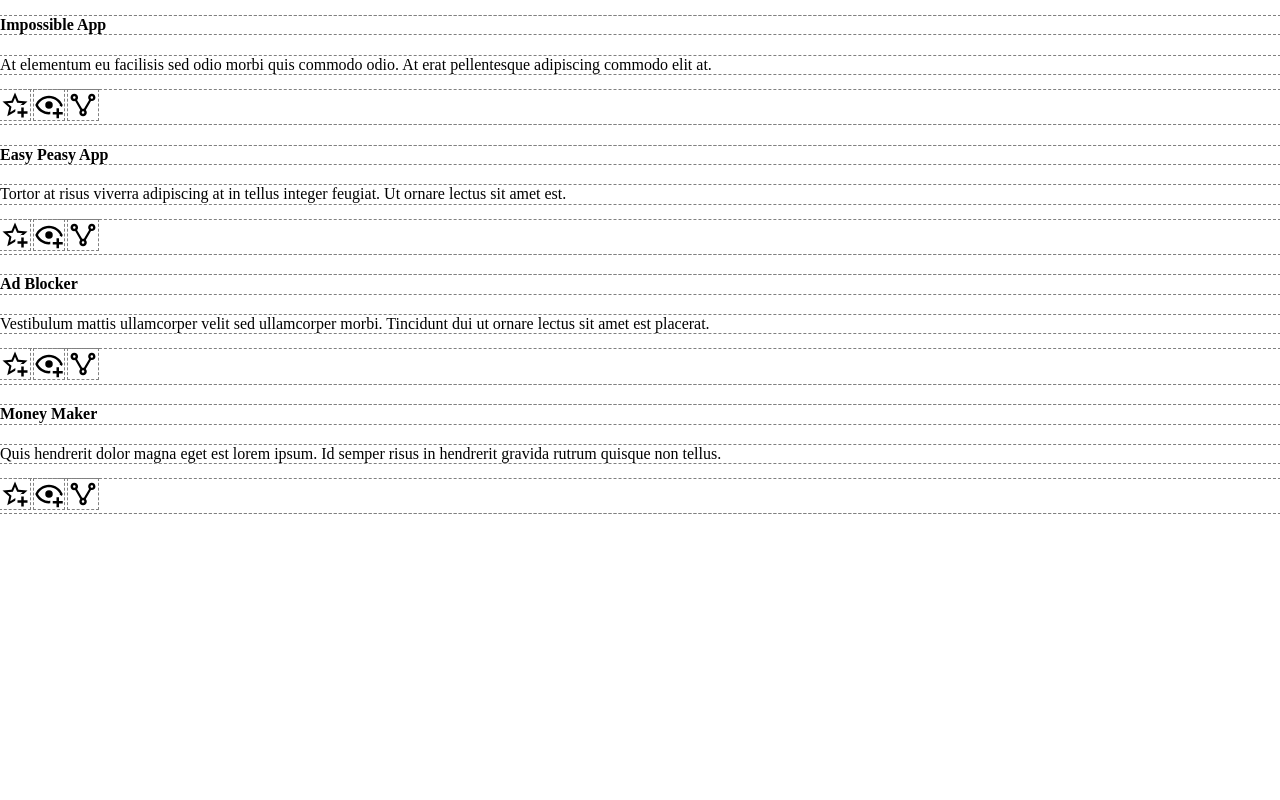
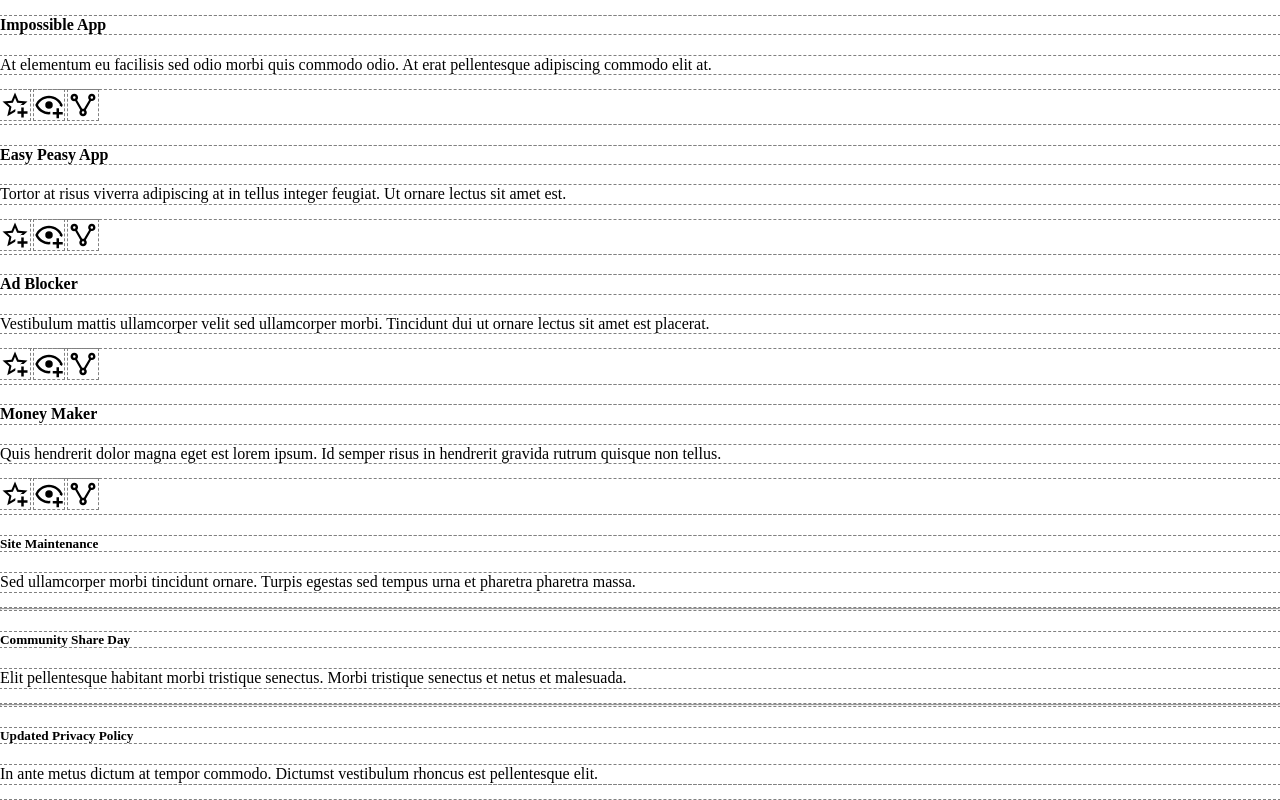
Before and after one commit to wmartyr/top-admin-dashboard, a plain HTML site: page index.html in a window 1280 px wide. Shown: the part 1052-1852 px from the top of the page. Before the commit the page ends 1566 px from the top, so only its background shows below. Drawn offline with Linux system fonts and the light colour scheme.

Commit message:
Code Announcements section in html

```diff
--- a/index.html
+++ b/index.html
@@ -118,7 +118,16 @@
                 </div>
             </div>
         </div>
-        <div class="announcements"></div>
+        <div class="announcements">
+            <h5>Site Maintenance</h5>
+            <p>Sed ullamcorper morbi tincidunt ornare. Turpis egestas sed tempus urna et pharetra pharetra massa.</p>
+            <hr>
+            <h5>Community Share Day</h5>
+            <p>Elit pellentesque habitant morbi tristique senectus. Morbi tristique senectus et netus et malesuada.</p>
+            <hr>
+            <h5>Updated Privacy Policy</h5>
+            <p>In ante metus dictum at tempor commodo. Dictumst vestibulum rhoncus est pellentesque elit.</p>
+        </div>
         <div class="trending"></div>
     </main>
 
```
